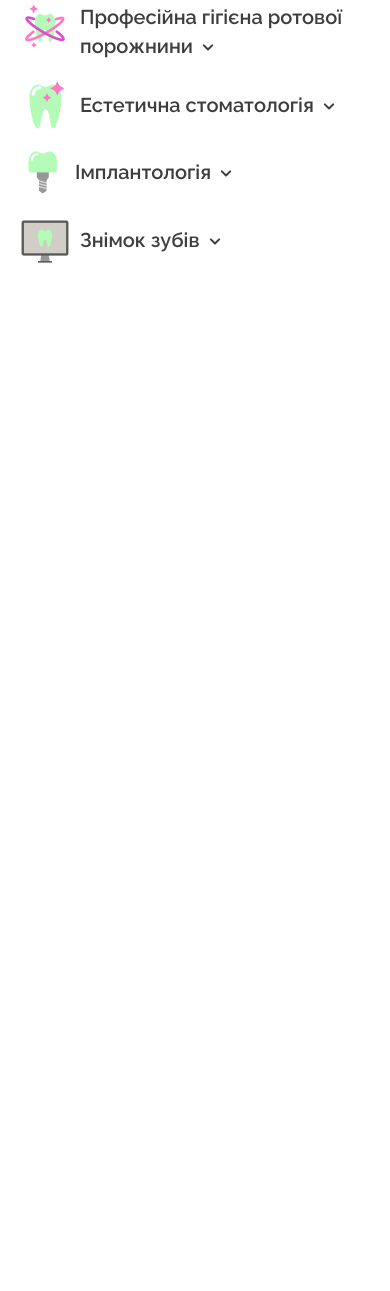
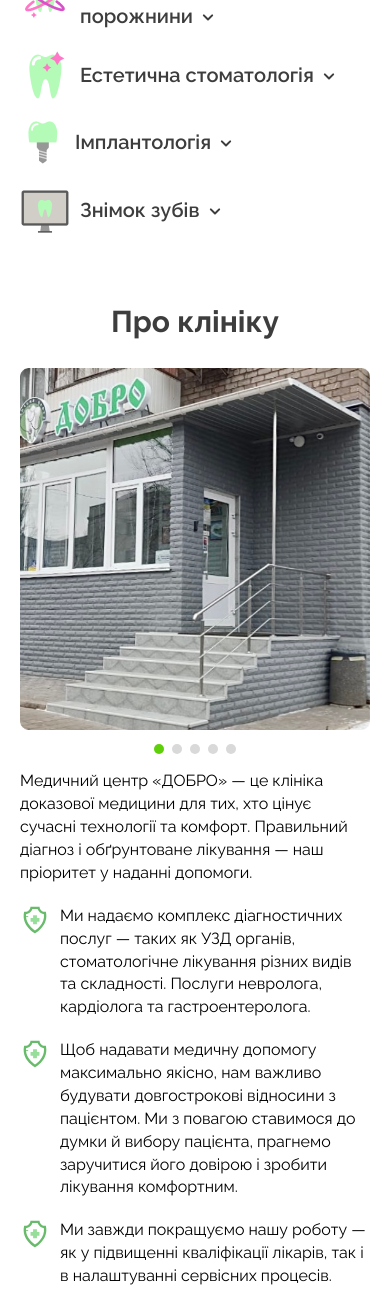
Before and after one commit to Fizz1eOut/Dobro, a plain HTML site: page index.html in a window 390 px wide. Shown: the part 1224-2515 px from the top of the page. Before the commit the page ends 1588 px from the top, so only its background shows below. Drawn offline with nearby package versions, Linux system fonts and the light colour scheme.

Commit message:
created section 'about-clinick' and swiper

```diff
--- a/css/setting.css
+++ b/css/setting.css
@@ -66,7 +66,7 @@ body {
   }
   @media (max-width: 499.98px) {
     .title {
-      font-size: 25px;
+      font-size: 30px;
     }
   }
 
--- a/css/style.css
+++ b/css/style.css
@@ -500,8 +500,7 @@
   flex: 0 1 63%;
   display: none;
 }
-.dentistry {
-}
+
 .tabs__content--active {
   display: block;
 }
@@ -517,7 +516,7 @@
   color: var(--color-black);
 }
 .dentistry__list {
-  padding-top: 60px;
+  margin-top: 60px;
   display: flex;
   align-items: flex-start;
   justify-content: space-between;
@@ -601,11 +600,7 @@
   line-height: 143%;
   color: var(--color-black);
 }
-.dentistry__row {
-}
 
-.tabs__content {
-}
 .content-tabs {
   padding-top: 50px;
 }
@@ -632,8 +627,7 @@
 .content-tabs__subtitle:last-child {
   padding-top: 20px;
 }
-.content-tabs-list {
-}
+
 .content-tabs__item:not(:last-child) {
   padding-bottom: 10px;
 }
@@ -707,6 +701,9 @@
   .services {
     padding-top: 70px;
   }
+  .dentistry__list {
+    margin-top: 30px;
+  }
   .tabs__title {
     margin-bottom: 40px;
   }
@@ -716,7 +713,114 @@
   .content-tabs__scripture {
     font-size: 16px;
   }
-  .tabs__title {
-    font-size: 30px;
+  .dentistry__title {
+    font-size: 25px;
   }
 }
+
+/* about-clinick */
+.about-clinick {
+  padding-top: 100px;
+}
+.about-clinick__title {
+  text-align: center;
+}
+.about-clinick__body {
+  margin-top: 50px;
+  display: flex;
+  align-items: flex-start;
+  justify-content: space-between;
+  gap: 10px;
+}
+.about-clinick__slider {
+  max-width: 570px;
+  position: relative;
+}
+.swiper-clinick__pagination .swiper-pagination-bullet {
+  opacity: 1;
+  background: #D9D9D9;
+  padding: 2px 2px;
+  width: 10px;
+  height: 10px;
+  border-radius: 10px;
+  transition:  all 0.3s ease-in-out 0s;
+}
+.swiper-clinick__pagination .swiper-pagination-bullet-active {
+  background-color: var(--color-green);
+}
+.swiper-horizontal>.swiper-pagination-bullets, .swiper-pagination-bullets.swiper-pagination-horizontal, .swiper-pagination-custom, .swiper-pagination-fraction {
+  bottom: -30px;
+}
+
+.about-clinick__content {
+  width: 50%;
+}
+.about-clinick__content > *:not(:last-child) {
+  margin-bottom: 20px;
+}
+.about-clinick__text {
+  font-size: 18px;
+  font-style: normal;
+  font-weight: 400;
+  line-height: 143%;
+  color: #000;
+}
+.about-clinick__subtext {
+  display: flex;
+  align-items: flex-start;
+  gap: 10px;
+  font-size: 18px;
+  font-style: normal;
+  font-weight: 400;
+  line-height: 143%;
+  color: #000;
+}
+.about-clinick__subtext::before {
+  content: '';
+  display: block;
+  min-width: 40px;
+  height: 40px;
+  background-image: url(../img/about-clinick/healthcare.svg);
+  background-position: center;
+  background-size: cover;
+  background-repeat: no-repeat;
+}
+
+@media (max-width: 991px) {
+  .about-clinick__body {
+    flex-direction: column;
+    align-items: center;
+    row-gap: 40px;
+  }
+  .about-clinick__content {
+    width: 100%;
+  }
+}
+
+@media (max-width: 600px) {
+  .about-clinick__slider {
+    max-width: 100%;
+  }
+  .swiper-clinick__slide img {
+    max-width: 100%;
+  }
+}
+
+@media (max-width: 499px) {
+  .about-clinick__body {
+    margin-top: 30px;
+  }
+  .about-clinick {
+    padding-top: 70px;
+}
+  .about-clinick__text {
+    font-size: 16px;
+  }
+  .about-clinick__subtext {
+    font-size: 16px;
+  }
+  .about-clinick__subtext::before {
+    min-width: 30px;
+    height: 30px;
+  }
+}
--- a/index.html
+++ b/index.html
@@ -9,6 +9,7 @@
   <link rel="preconnect" href="https://fonts.googleapis.com">
   <link rel="preconnect" href="https://fonts.gstatic.com" crossorigin>
   <link href="https://fonts.googleapis.com/css2?family=Montserrat&display=swap" rel="stylesheet">
+  <link rel="stylesheet" href="https://cdn.jsdelivr.net/npm/swiper@11/swiper-bundle.min.css"/>
   <link rel="stylesheet" href="./css/setting.css">
   <link rel="stylesheet" href="./css/style.css">
   <title>Медичний центр "Добро"</title>
@@ -93,13 +94,13 @@
               <div class="nav__contacts contacts-nav">
                 <div class="contacts-nav__row">
                   <div class="contacts-nav__item">
-                    <a href="" class="contacts-nav__instagram">
+                    <a href="https://www.instagram.com/dobro_med_kr?igshid=OGQ5ZDc2ODk2ZA==" class="contacts-nav__instagram">
                       <img src="./img/header/instagram.png" alt="Значок Instagram">
                     </a>
                   </div>
 
                   <div class="contacts-nav__item">
-                    <a href="" class="contacts-nav__facebook">
+                    <a href="https://www.facebook.com/profile.php?id=100091255846138" class="contacts-nav__facebook">
                       <img src="./img/header/facebook.png" alt="Значок Facebook">
                     </a>
                   </div>
@@ -560,13 +561,58 @@
         </div>
       </div>
     </section>
+
+    <section class="about-clinick" id="about-clinick">
+      <div class="about-clinick__container container">
+        <h2 class="about-clinick__title title">Про клініку</h2>
+        <div class="about-clinick__body">
+          <div class="about-clinick__slider">
+            <div class="about-clinick__swiper swiper-clinick swiper">
+
+              <div class="swiper-clinick__wrapper swiper-wrapper">
+
+                <div class="swiper-clinick__slide swiper-slide"><img src="./img/about-clinick/01.png" alt="Фото центру"></div>
+                <div class="swiper-clinick__slide swiper-slide"><img src="./img/about-clinick/02.png" alt="Фото центру"></div>
+                <div class="swiper-clinick__slide swiper-slide"><img src="./img/about-clinick/03.png" alt="Фото центру"></div>
+                <div class="swiper-clinick__slide swiper-slide"><img src="./img/about-clinick/04.png" alt="Фото центру"></div>
+                <div class="swiper-clinick__slide swiper-slide"><img src="./img/about-clinick/05.png" alt="Фото центру"></div>
+              </div>
+
+            </div>
+            <div class="swiper-clinick__pagination swiper-pagination"></div>
+          </div>
+
+          <div class="about-clinick__content">
+            <p class="about-clinick__text">
+              Медичний центр «ДОБРО» — це клініка доказової медицини для тих, хто цінує сучасні технології та комфорт. Правильний діагноз і обґрунтоване лікування — наш пріоритет у наданні допомоги.
+            </p>
+
+            <p class="about-clinick__subtext">
+              Ми надаємо комплекс діагностичних послуг — таких як УЗД органів, стоматологічне лікування різних видів та складності. Послуги невролога, кардіолога та гастроентеролога.
+            </p>
+
+            <p class="about-clinick__subtext">
+              Щоб надавати медичну допомогу максимально якісно, нам важливо будувати довгострокові відносини з пацієнтом. Ми з повагою ставимося до думки й вибору пацієнта, прагнемо заручитися його довірою і зробити лікування комфортним.
+            </p>
+
+            <p class="about-clinick__subtext">
+              Ми завжди покращуємо нашу роботу — як у підвищенні кваліфікації лікарів, так і в налаштуванні сервісних процесів.
+            </p>
+
+            <p class="about-clinick__subtext">
+              У медичному центрі «Добро» для пацієнта та з думкою про пацієнта зроблено все — до найменших дрібниць.            </p>
+          </div>
+        </div>
+      </div>
+    </section>
   </main>
 
   <footer class="footer">
 
   </footer>
 </body>
-
+<script src="https://cdn.jsdelivr.net/npm/swiper@11/swiper-bundle.min.js"></script>
+<script src="./js/swiper.js"></script>
 <script src="./js/burger.js"></script>
 <script src="./js/tabs.js"></script>
 <script src="./js/dropdown.js"></script>
--- a/js/dropdown.js
+++ b/js/dropdown.js
@@ -1,27 +1,26 @@
 document.addEventListener('DOMContentLoaded', () => {
 
 	const menuBtns = document.querySelectorAll('.dentistry__button');
-	const drops = document.querySelectorAll('.dropdown');
+	const dropdown = document.querySelectorAll('.dropdown');
 
 	menuBtns.forEach(el => {
 		el.addEventListener('click', (e) => {
-			let currentBtn = e.currentTarget;
-			let drop = currentBtn.closest('.dentistry__item').querySelector('.dropdown');
+			let drop = e.target.closest('.dentistry__item').querySelector('.dropdown');
 
 			menuBtns.forEach(el => {
-				if (el !== currentBtn) {
+				if (el !== e.target) {
 					el.classList.remove('dentistry__button--active');
 				}
 			});
 
-			drops.forEach(el => {
+			dropdown.forEach(el => {
 				if (el !== drop) {
 					el.classList.remove('dropdown--active');
 				}
 			});
 
 			drop.classList.toggle('dropdown--active');
-			currentBtn.classList.toggle('dentistry__button--active');
+			e.target.classList.toggle('dentistry__button--active');
 		});
 	});
 
@@ -31,7 +30,7 @@ document.addEventListener('DOMContentLoaded', () => {
 				el.classList.remove('dentistry__button--active');
 			});
 
-			drops.forEach(el => {
+			dropdown.forEach(el => {
 				el.classList.remove('dropdown--active');
 			});
 		}
--- /dev/null
+++ b/js/swiper.js
@@ -0,0 +1,52 @@
+
+new Swiper('.swiper',{
+  pagination: {
+    el: '.swiper-clinick__pagination.swiper-pagination',
+    clickable: true,
+  },
+
+  // Перетаскивание на ПК
+  simulateTouch: true,
+
+  // Чувствительность свайпа
+  touchRatio: 1,
+
+  // Угол срабатывания свайпа/перетаскивания
+  touchAngle: 45,
+
+  // Курсор перетаскивания
+  grabCursor: true,
+
+  // Управление клавиатурой
+  keyboard: {
+      // включить/выключить
+      enabled: true,
+
+      // Вкл/Выкл только когда слайдер в пределах вьюпорта
+      onlyInViewport: true,
+
+      // включить/выключить управление клавиатурой PageUp, pageDown
+      pageUpDown: true,
+  },
+  // Автовысота
+  autoHeihgt: true,
+
+  // Количство слайдов для показа
+  slidesPerView: 1,
+
+  // Отступ между слайдами
+  spaceBetween: 0,
+
+  breakpoints: {
+      320: {
+        slidesPerView: 1,
+      },
+      767: {
+          slidesPerView: 1,
+      },
+      991: {
+          slidesPerView: 1,
+      },
+
+    },
+});
```
Also changed, not shown: img/about-clinick/01.png (added), img/about-clinick/02.png (added), img/about-clinick/03.png (added), img/about-clinick/04.png (added), img/about-clinick/05.png (added), img/about-clinick/healthcare.svg (added).
